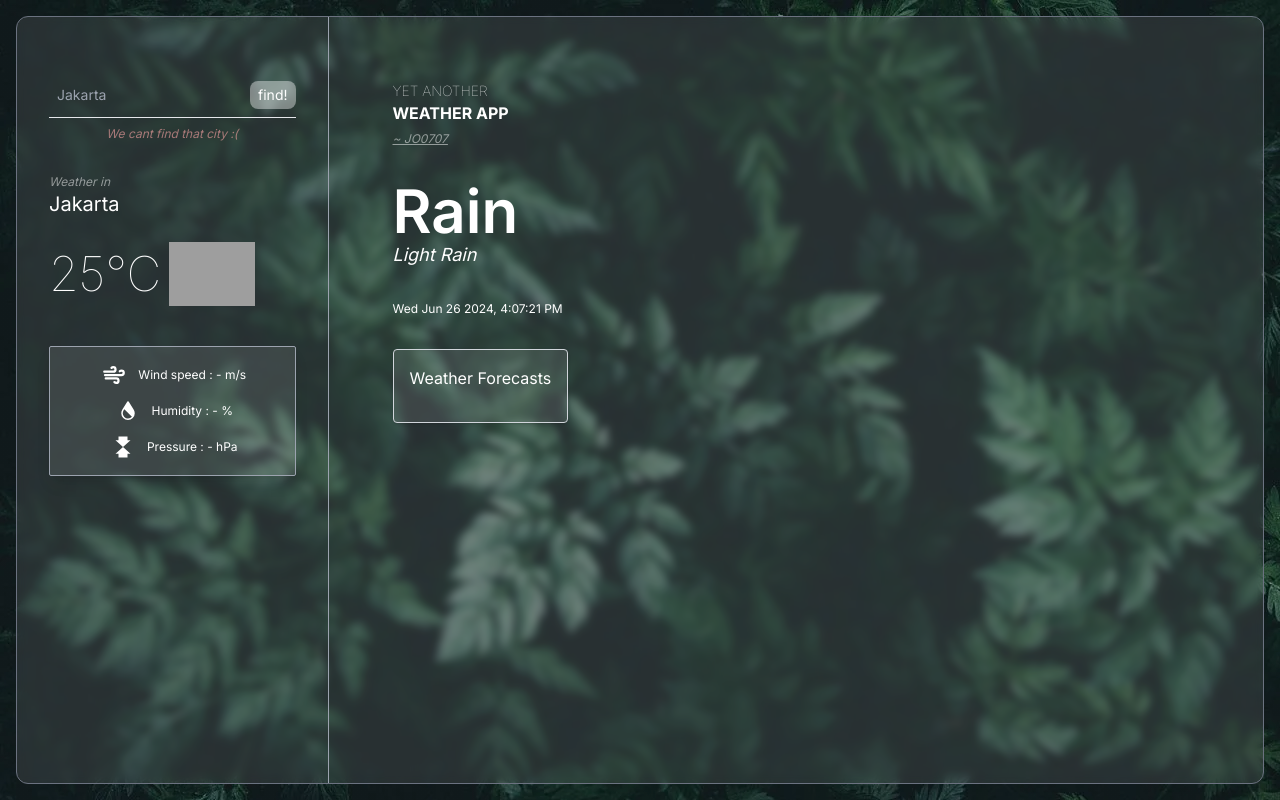
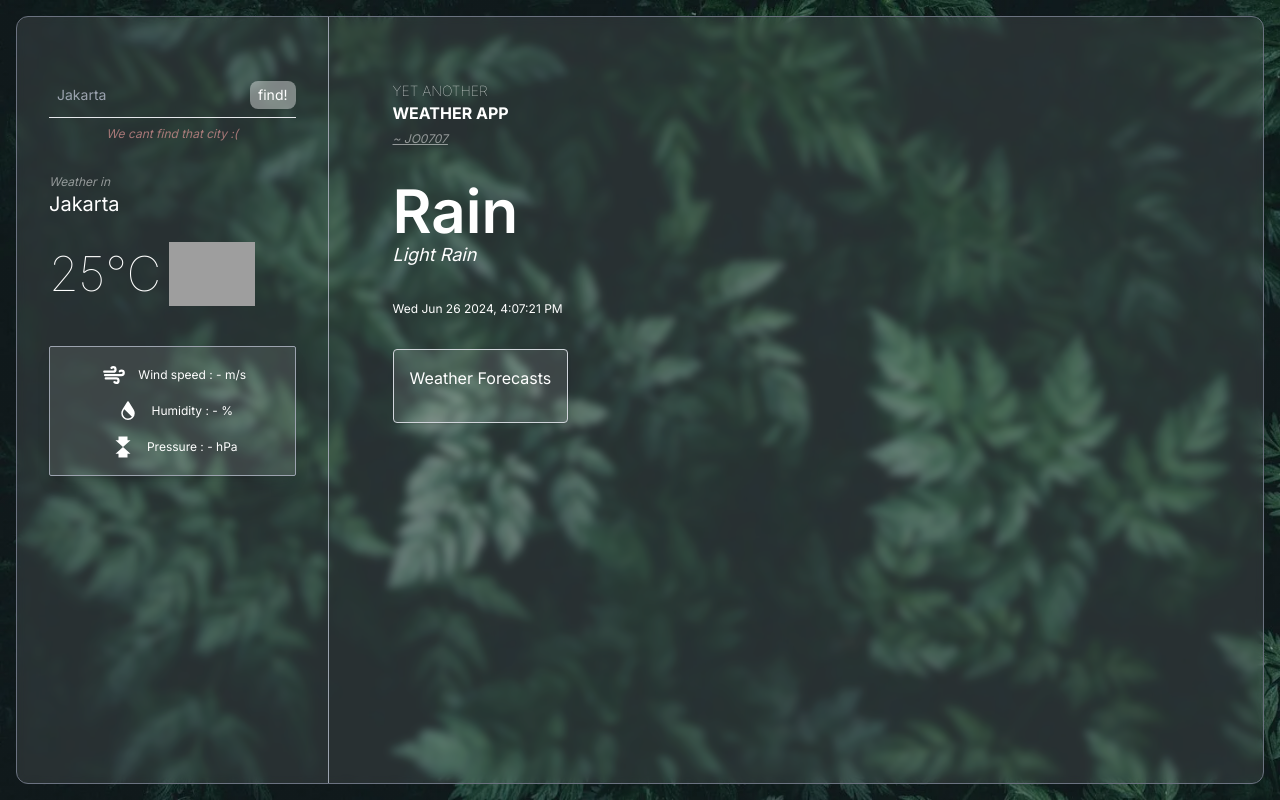
Before and after one commit to jo0707/another-weather-app, a website: page index.html in a window 1280 px wide. Drawn offline with Linux system fonts and the light colour scheme; no server answers; grey boxes are pictures that could not be loaded.

Commit message:
fix: background

```diff
--- a/index.html
+++ b/index.html
@@ -1,8 +1,10 @@
 <!DOCTYPE html>
 <html
     lang="en"
-    class="bg-no-repeat bg-cover"
-    style="background: linear-gradient(rgba(0, 0, 0, 0.3), rgba(0, 0, 0, 0.3)), url('./public/img/background.webp')"
+    style="
+    background: linear-gradient(rgba(0, 0, 0, 0.3), rgba(0, 0, 0, 0.3)), url('./public/img/background.webp');
+    background-repeat: no-repeat;
+    background-size: cover;"
 >
     <head>
         <meta charset="UTF-8" />
```
